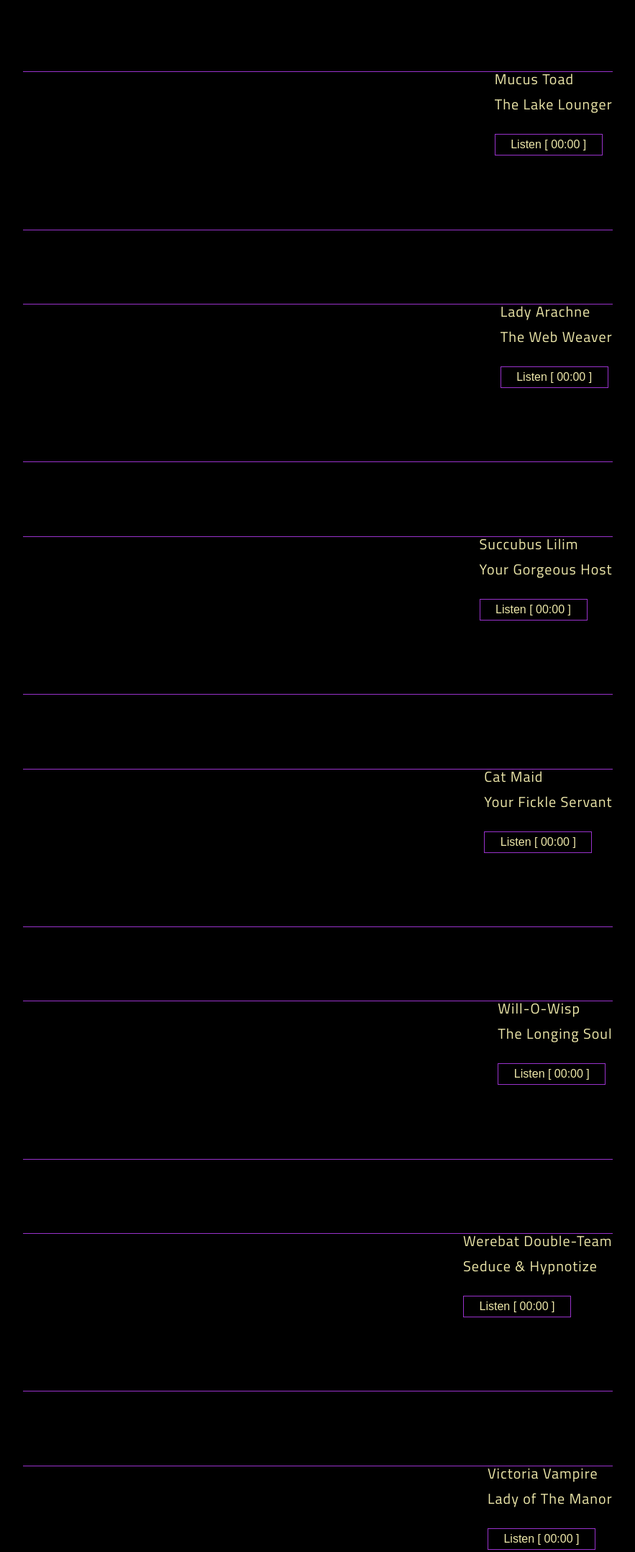
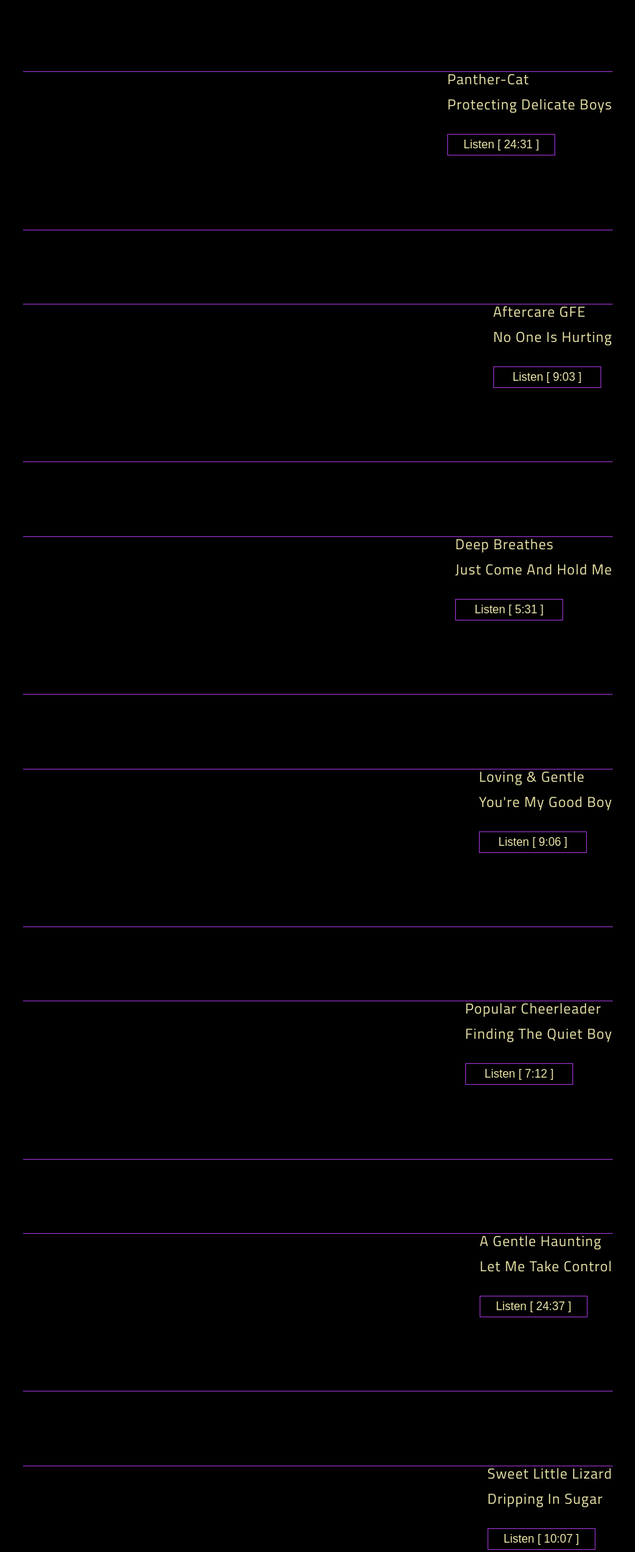
Before and after one commit to jcalderaro/Audio-Project-Mobile, a plain HTML site: page The_Library/3.NightFawn.html in a window 1280 px wide. Shown: the part 292-2448 px from the top of the page at 72% size, without its empty margins (198-1081 px from the left). Drawn offline with Linux system fonts and the light colour scheme.

Commit message:
Archive Complete

```diff
--- a/The_Library/3.NightFawn.html
+++ b/The_Library/3.NightFawn.html
@@ -26,82 +26,82 @@
 
         <div class="firstHalf">
             <section class='firstSection'>
-                <h4>Mucus Toad</h4>
-                <h4>The Lake Lounger</h4>
+                <h4>Panther-Cat</h4>
+                <h4>Protecting Delicate Boys</h4>
                 </br>
-                <button>Listen [ 00:00 ] </button>
+                <button onclick="window.location.href = 'https://soundgasm.net/u/nightfawn/Human-Boys-Need-to-Be-Protectedand-Fucked-Silly';"> Listen [ 24:31 ]</button>
             </section>
         </div>
 
         <div class="firstHalf">
             <section class='firstSection'>
-                <h4>Lady Arachne</h4>
-                <h4>The Web Weaver</h4>
+                <h4>Aftercare GFE</h4>
+                <h4>No One Is Hurting</h4>
                 </br>
-                <button>Listen [ 00:00 ] </button>
+                <button onclick="window.location.href = 'https://soundgasm.net/u/nightfawn/JustCome-and-Hold-Me-1';"> Listen [ 9:03 ]</button>
             </section>
         </div>
 
         <div class="firstHalf">
             <section class='firstSection'>
-                <h4>Succubus Lilim</h4>
-                <h4>Your Gorgeous Host</h4>
+                <h4>Deep Breathes</h4>
+                <h4>Just Come And Hold Me</h4>
                 </br>
-                <button>Listen [ 00:00 ] </button>
+                <button onclick="window.location.href = 'https://soundgasm.net/u/nightfawn/JustCome-and-Hold-Me';"> Listen [ 5:31 ]</button>
             </section>
         </div>
 
         <div class="firstHalf">
             <section class='firstSection'>
-                <h4>Cat Maid</h4>
-                <h4>Your Fickle Servant</h4>
+                <h4>Loving & Gentle</h4>
+                <h4>You're My Good Boy</h4>
                 </br>
-                <button>Listen [ 00:00 ] </button>
+                <button onclick="window.location.href = 'https://soundgasm.net/u/nightfawn/You-Got-Stood-Up';"> Listen [ 9:06 ]</button>
             </section>
         </div>
 
         <div class="firstHalf">
             <section class='firstSection'>
-                <h4>Will-O-Wisp</h4>
-                <h4>The Longing Soul</h4>
+                <h4>Popular Cheerleader</h4>
+                <h4>Finding The Quiet Boy</h4>
                 </br>
-                <button>Listen [ 00:00 ] </button>
+                <button onclick="window.location.href = 'https://soundgasm.net/u/nightfawn/Hot-Popular-Cheerleader-Prefers-Quiet-Guys';"> Listen [ 7:12 ]</button>
             </section>
         </div>
 
         <div class="firstHalf">
             <section class='firstSection'>
-                <h4>Werebat Double-Team</h4>
-                <h4>Seduce & Hypnotize</h4>
+                <h4>A Gentle Haunting</h4>
+                <h4>Let Me Take Control</h4>
                 </br>
-                <button>Listen [ 00:00 ] </button>
+                <button onclick="window.location.href = 'https://soundgasm.net/u/nightfawn/A-Gentle-Haunting';"> Listen [ 24:37 ]</button>
             </section>
         </div>
 
         <div class="firstHalf">
             <section class='firstSection'>
-                <h4>Victoria Vampire</h4>
-                <h4>Lady of The Manor</h4>
+                <h4>Sweet Little Lizard</h4>
+                <h4>Dripping In Sugar</h4>
                 </br>
-                <button>Listen [ 00:00 ] </button>
+                <button onclick="window.location.href = 'https://soundgasm.net/u/nightfawn/Sweet-Little-Lizard';"> Listen [ 10:07 ]</button>
             </section>
         </div>
 
         <div class="firstHalf">
             <section class='firstSection'>
-                <h4>Abigail Lich </h4>
-                <h4>The Undead Apothecary</h4>
+                <h4>The Fairy Queen</h4>
+                <h4>Earning The Forest's Favor</h4>
                 </br>
-                <button>Listen [ 00:00 ] </button>
+                <button onclick="window.location.href = 'https://soundgasm.net/u/nightfawn/The-Woods';"> Listen [ 16:23 ]</button>
             </section>
         </div>
 
         <div class="firstHalf">
             <section class='firstSection'>
-                <h4>Shoggoth The Celestial</h4>
-                <h4>The Cosmic Curiosity</h4>
+                <h4>Yandere Girlfriend</h4>
+                <h4>I Was Made For You</h4>
                 </br>
-                <button>Listen [ 00:00 ] </button>
+                <button onclick="window.location.href = 'https://soundgasm.net/u/nightfawn/Living-With-A-Nympho-Yandere-Girlfriend-1';"> Listen [ 28:08 ]</button>
             </section>
         </div>
         <!-- -- -- -- -- -- -- -- -- -- -- -- -- -- -- -- -- -- -- -- -- -- -- -- -- -- -- -- -- -- -- -- -- -- -->
```
